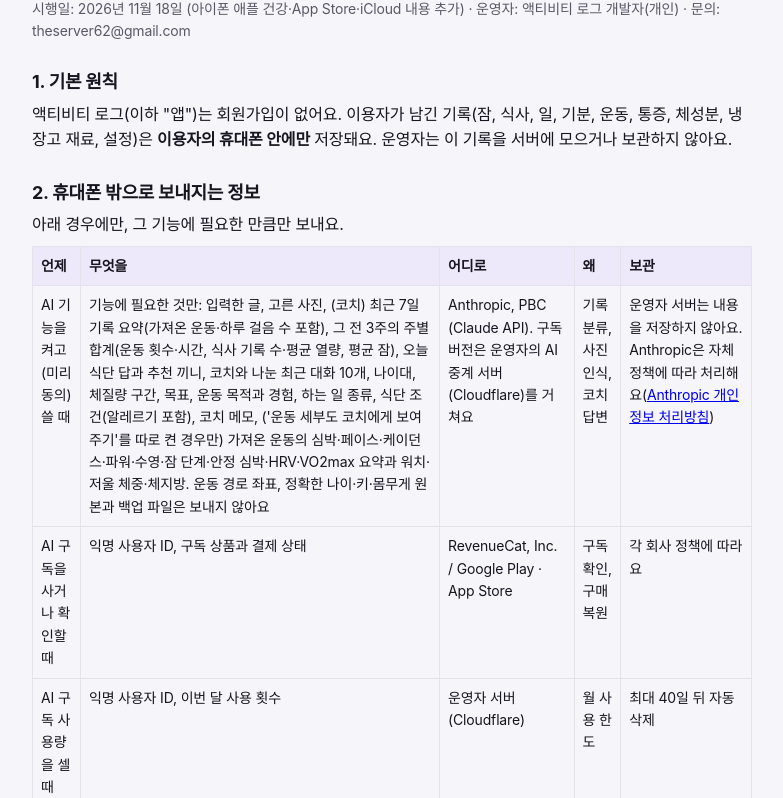
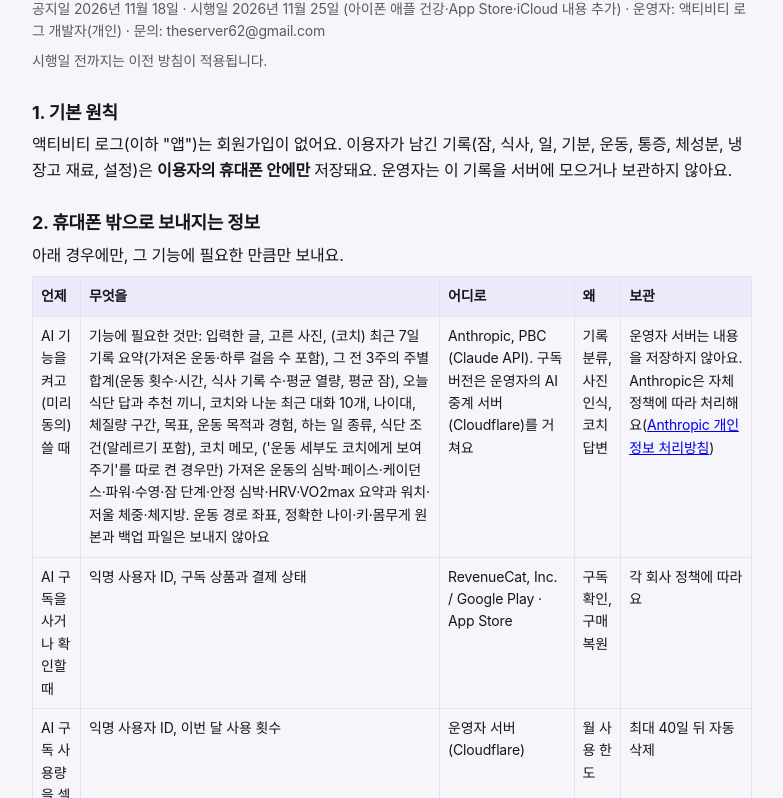
Before and after one commit to theserver62-glitch/theserver62-glitch.github.io, a plain HTML site: page activity-log/privacy.html in a window 1280 px wide. Shown: the part 59-857 px from the top of the page, without its empty margins (248-1031 px from the left). Drawn offline with Linux system fonts and the light colour scheme.

Commit message:
activity-log 처리방침: 공지일 11/18 · 시행일 11/25(10항 7일 전 고지), 시행 전 이전 방침 적용 (activity-log 94333a3)
Co-Authored-By: Claude Opus 5.5 <noreply@anthropic.com>

```diff
--- a/activity-log/privacy.html
+++ b/activity-log/privacy.html
@@ -19,7 +19,8 @@ th{background:#EEE9FA}
 <body>
 <main>
 <h1>액티비티 로그 개인정보처리방침</h1>
-<p class="muted">시행일: 2026년 11월 18일 (아이폰 애플 건강·App Store·iCloud 내용 추가) · 운영자: 액티비티 로그 개발자(개인) · 문의: theserver62@gmail.com</p>
+<p class="muted">공지일 2026년 11월 18일 · 시행일 2026년 11월 25일 (아이폰 애플 건강·App Store·iCloud 내용 추가) · 운영자: 액티비티 로그 개발자(개인) · 문의: theserver62@gmail.com</p>
+<p class="muted">시행일 전까지는 이전 방침이 적용됩니다.</p>
 
 <h2>1. 기본 원칙</h2>
 <p>액티비티 로그(이하 "앱")는 회원가입이 없어요. 이용자가 남긴 기록(잠, 식사, 일, 기분, 운동, 통증, 체성분, 냉장고 재료, 설정)은 <b>이용자의 휴대폰 안에만</b> 저장돼요. 운영자는 이 기록을 서버에 모으거나 보관하지 않아요.</p>
```
